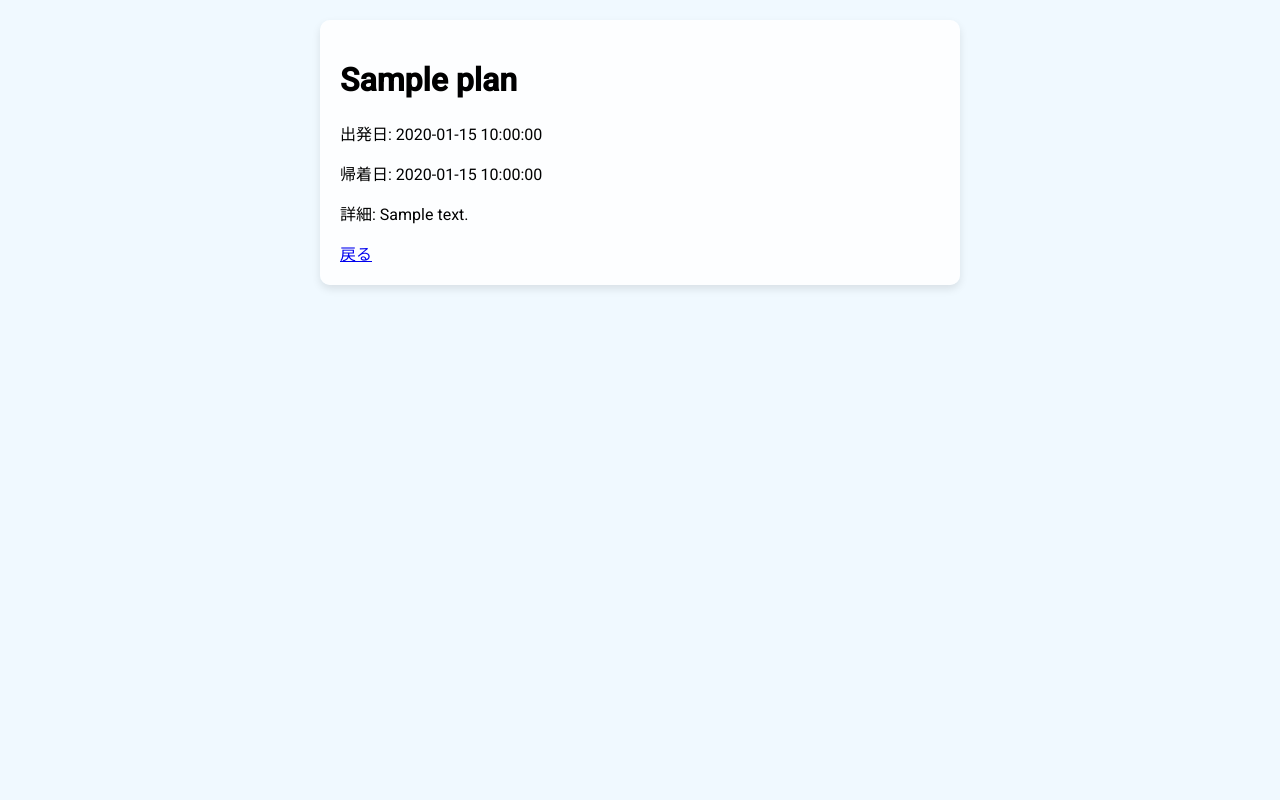
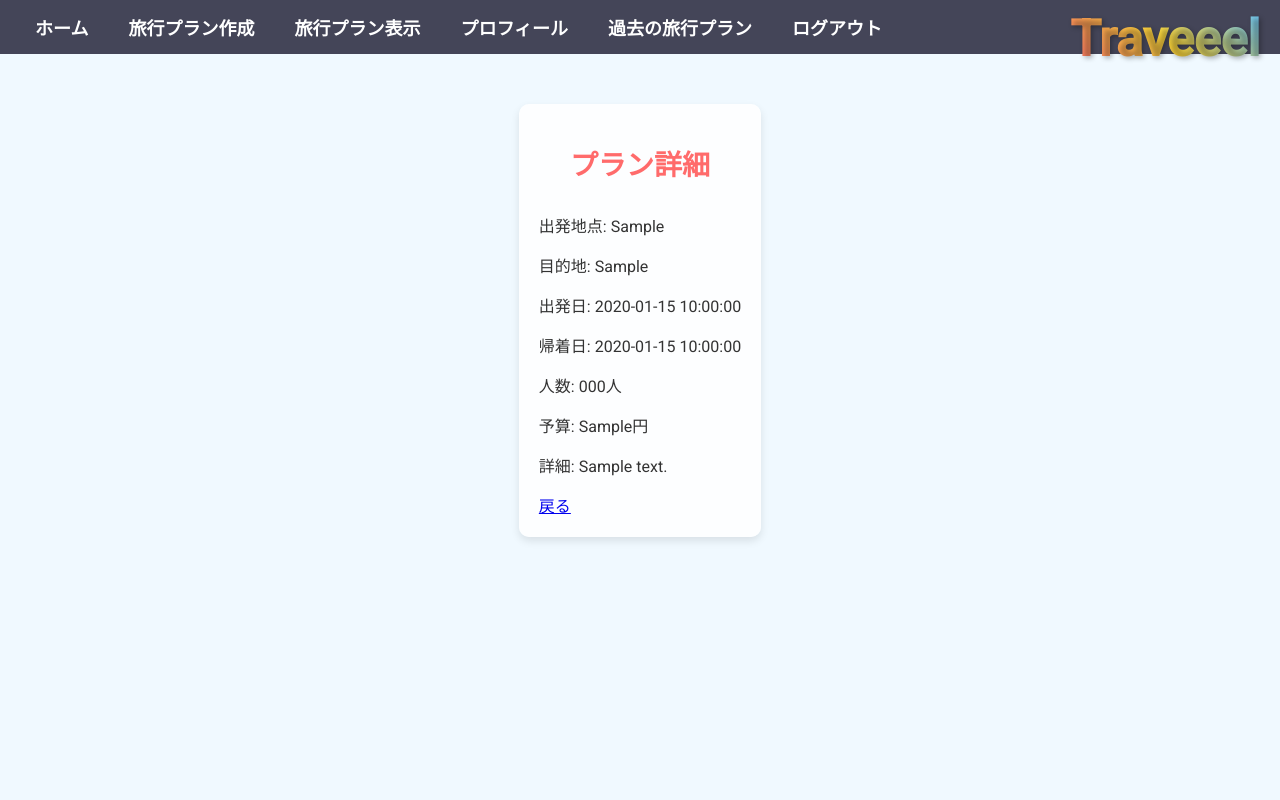
Before and after one commit to 230012yuya/travel, a PHP site: page /plan_detail.php?plan_id=1 in a window 1280 px wide. Run offline with PHP 8.4, Linux system fonts and the light colour scheme; the visitor is signed in with stand-in values (Sample User, id 1); tables that the repository leaves empty or names only in its code hold one stand-in row (values such as "Sample post").

Commit message:
詳細画面

```diff
--- a/plan_detail.php
+++ b/plan_detail.php
@@ -36,15 +36,95 @@ if (isset($_GET['plan_id'])) {
     <title>プラン詳細</title>
     <link href="https://fonts.googleapis.com/css2?family=Roboto:wght@400;500&display=swap" rel="stylesheet">
     <style>
-        body {
+         body {
             font-family: 'Roboto', sans-serif;
             margin: 0;
+            padding: 0;
+            background-color: #f0f9ff; /* 柔らかいパステルブルー */
+            color: #333;
+            display: flex;
+            flex-direction: column;
+            min-height: 100vh;
+        }
+
+        .navbar {
+            overflow: hidden;
+            background-color: rgba(50, 50, 70, 0.9); /* 少し濃い目の背景 */
+            padding: 0 15px;
+            font-size: 18px;
+        }
+
+        .navbar a {
+            float: left;
+            display: block;
+            color: white;
+            text-align: center;
+            padding: 14px 20px;
+            text-decoration: none;
+            font-weight: bold;
+            transition: transform 0.3s ease, background-color 0.3s ease, color 0.3s ease;
+        }
+
+        .navbar a:hover {
+            background-color: #ffb6b9; /* 柔らかいピンク */
+            color: #fff;
+            transform: scale(1.05); /* ホバー時の動き */
+        }
+
+        /* Traveeelタイトル */
+        .title {
+            position: absolute;
+            top: 10px;
+            right: 20px;
+            font-size: 50px;
+            font-weight: bold;
+            background: linear-gradient(45deg, #ff6b6b, #ffd93d, #6bc9ff);
+            -webkit-background-clip: text;
+            color: transparent;
+            text-shadow: 2px 2px 5px rgba(0, 0, 0, 0.3);
+            transition: transform 0.3s ease;
+        }
+
+        .title:hover {
+            transform: scale(1.1) rotate(5deg);
+        }
+
+        main {
+            max-width: 1000px;
+            margin: 50px auto;
             padding: 20px;
-            background-color: #f0f9ff;
+            background-color: rgba(255, 255, 255, 0.9); /* 半透明の背景 */
+            box-shadow: 0 4px 8px rgba(0, 0, 0, 0.1);
+            border-radius: 10px;
+        }
+
+        h1 {
+            text-align: center;
+            color: #ff6b6b; /* カラフルな赤 */
+            font-size: 28px; /* タイトルサイズ */
+            margin-bottom: 30px;
+        }
+
+        ul {
+            list-style-type: none; /* リストのスタイルをなしに */
+            padding: 0;
+        }
+
+        li {
+            background-color: #e3f2fd; /* 各プランの背景色 */
+            margin: 10px 0;
+            padding: 10px;
+            border-radius: 5px;
+            transition: transform 0.2s;
+        }
+
+        li:hover {
+            transform: scale(1.02); /* ホバー時に少し拡大 */
         }
         .plan-detail {
             max-width: 600px;
             margin: 0 auto;
+            margin-top: 50px;
             padding: 20px;
             background-color: rgba(255, 255, 255, 0.9);
             border-radius: 10px;
@@ -53,10 +133,26 @@ if (isset($_GET['plan_id'])) {
     </style>
 </head>
 <body>
+<div class="navbar" id="myNavbar">
+        <a href="home.php">ホーム</a>
+        <a href="create_plan.php">旅行プラン作成</a>
+        <a href="view_plans.php">旅行プラン表示</a>
+        <a href="profile.php">プロフィール</a>
+        <a href="view_plans.php">過去の旅行プラン</a>
+        <!-- ログアウトボタン -->
+        <a href="javascript:void(0);" onclick="confirmLogout()">ログアウト</a>
+    </div>
+
+    <!-- Traveeelのタイトル -->
+    <div class="title">Traveeel</div>
     <div class="plan-detail">
-        <h1><?php echo $plan['plan_name']; ?></h1>
+        <h1>プラン詳細</h1>
+        <p>出発地点: <?php echo $plan['departure_point']; ?></p>
+        <p>目的地: <?php echo $plan['destination']; ?></p>
         <p>出発日: <?php echo $plan['start_date']; ?></p>
         <p>帰着日: <?php echo $plan['end_date']; ?></p>
+        <p>人数: <?php echo $plan['number_of_people']; ?>人</p>
+        <p>予算: <?php echo $plan['budget']; ?>円</p>
         <p>詳細: <?php echo $plan['details']; ?></p>
         <a href="view_plans.php">戻る</a>
     </div>
```
